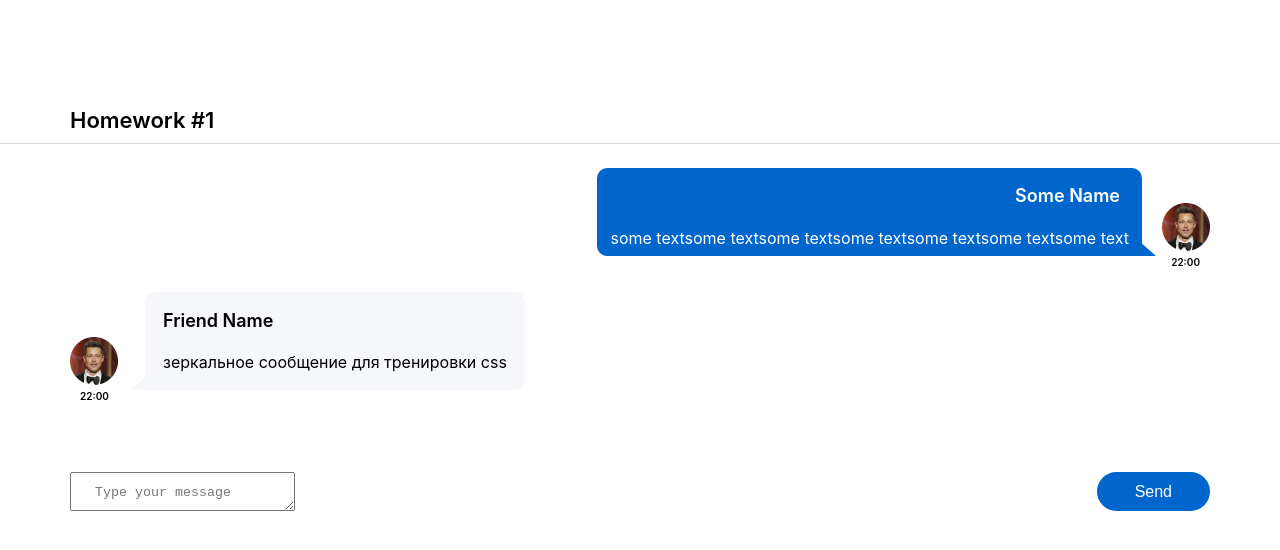
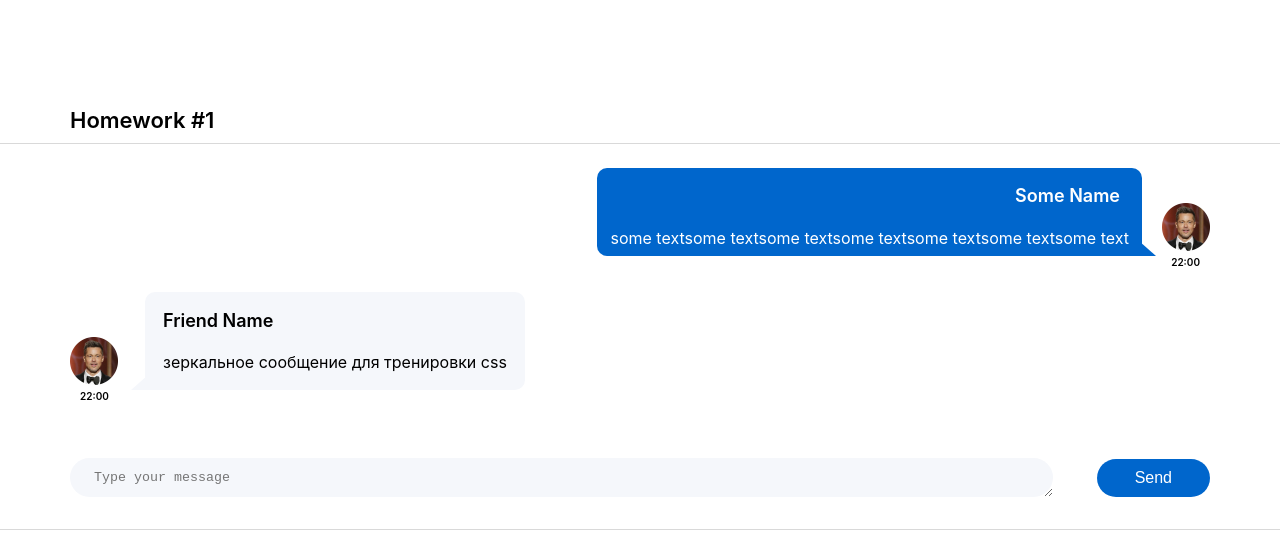
Before and after one commit to Dmitry-Klyuev/incubator-hometask, a React (Create React App) app: page / in a window 1280 px wide. Shown: the top 550 px of the page. Built offline with nearby package versions, Linux system fonts and the light colour scheme.

Commit message:
final first task

```diff
--- a/src/s2-homeworks/hw01/HW1.tsx
+++ b/src/s2-homeworks/hw01/HW1.tsx
@@ -10,7 +10,7 @@ import avatar from './avatar.png'
 + 2 - описать тип MessagePropsType в файле Message.tsx
 + 3 - в файле Message.tsx отобразить приходящие данные
 + 4 - выполнить пункты 2, 3 в файле FriendMessage.tsx
-* 5 - сделать стили в соответствии с дизайном
++ 5 - сделать стили в соответствии с дизайном
 * */
 
 // нужно создать правильный тип вместо any
--- a/src/s2-homeworks/hw01/message-sender/MessageSender.module.css
+++ b/src/s2-homeworks/hw01/message-sender/MessageSender.module.css
@@ -1,18 +1,22 @@
 .sendForm {
     display: flex;
     justify-content: space-between;
-    margin: 7rem;
+    padding: 3.2rem 7rem;
+    align-items: flex-end;
+    border-bottom: .1rem solid #D9D9D9;
 }
 
 .textarea {
-    max-width: calc(100% - 5rem);
+    width: 100%;
+    margin-right: 4.4rem;
     padding: 1.2rem 2.4rem;
-    text-decoration: none;
+    border: none;
+    background: #F5F7FB;
+    border-radius: 2rem;
 }
 
 .button {
-    min-width: 4.3rem;
-    min-height: 2rem;
+    text-align: center;
     padding: 1rem 3.8rem;
     border-radius: 5rem;
     border: none;
@@ -22,9 +26,12 @@
 }
 
 .button:hover {
-
+    cursor: pointer;
+    transform: translateY(-0.5rem);
+    transition: all 0.2s;
 }
 
 .button:active {
-
+    transform: translateY(0);
+    transition: all 0.2s;
 }
```
